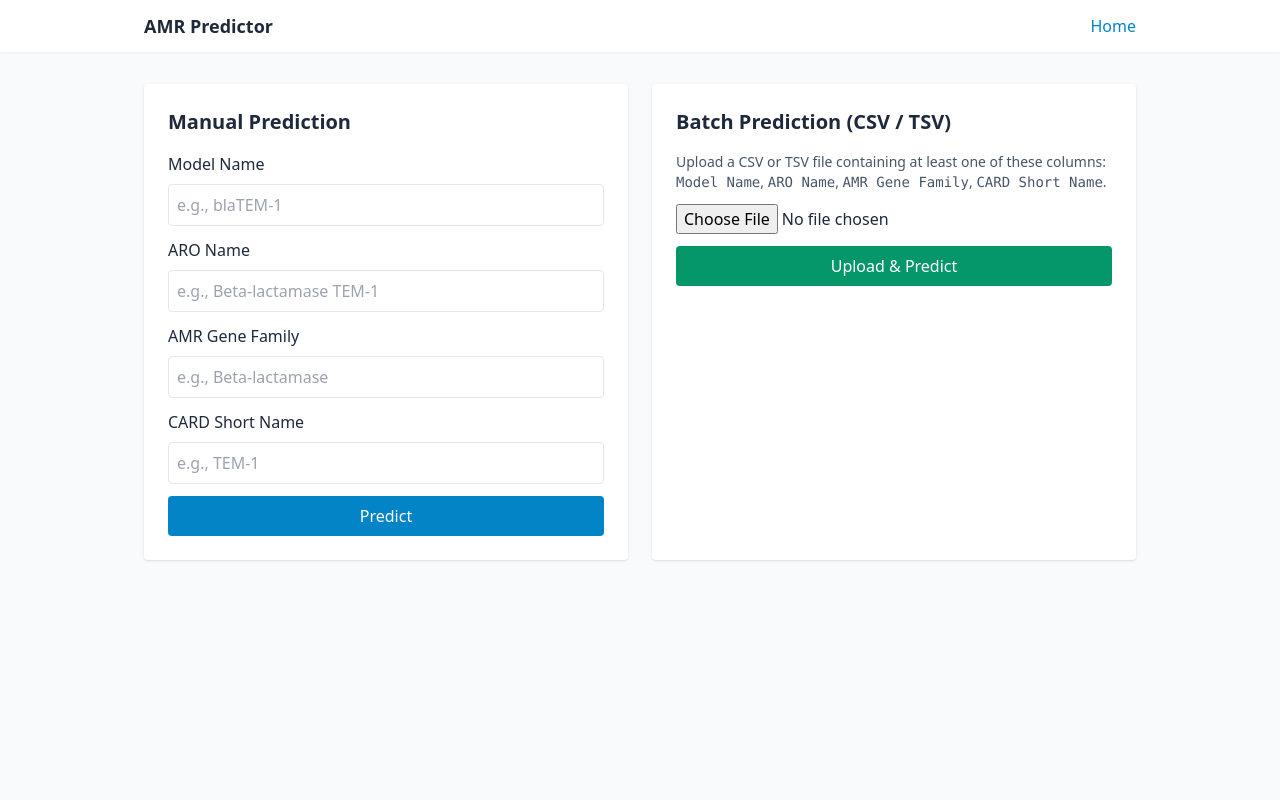
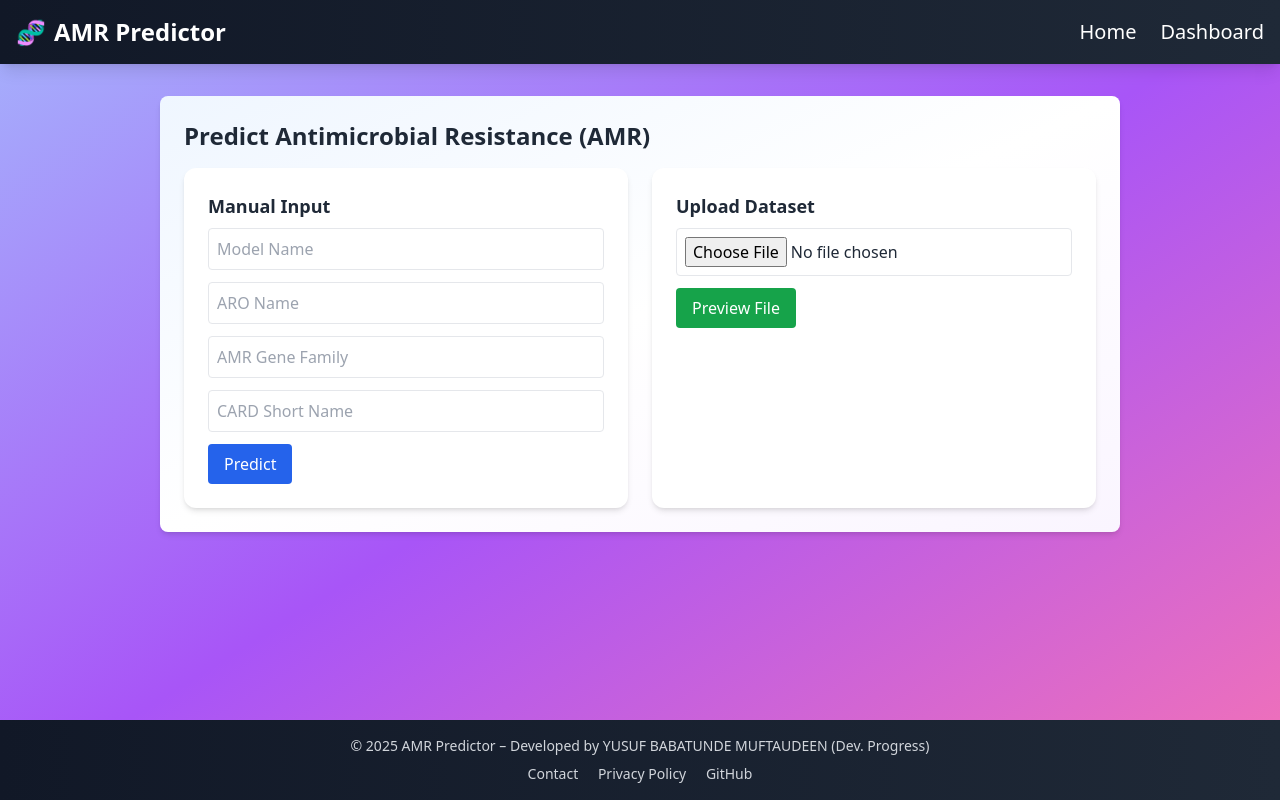
Before and after one commit to Miftau/AMR-Predictor, a Flask app: page / in a window 1280 px wide. Run offline with Flask 3, Linux system fonts and the light colour scheme; some libraries are stand-ins or nearby versions.

Commit message:
finalising

```diff
--- a/app.py
+++ b/app.py
@@ -1,234 +1,194 @@
-# app.py
+# app.py (Enhanced)
 import os
-from flask import Flask, render_template, request, redirect, url_for, flash, send_from_directory
+import uuid
+import joblib
+import shap
+import numpy as np
 import pandas as pd
-import numpy as np
-import uuid
+import matplotlib
+import plotly.graph_objects as go
+matplotlib.use("Agg")
+import matplotlib.pyplot as plt
 from werkzeug.utils import secure_filename
-import matplotlib
-matplotlib.use("Agg")  # backend for saving PNGs without display
-import matplotlib.pyplot as plt
-import shap
+from flask import (
+    Flask, render_template, request, redirect, url_for, flash,
+    send_from_directory, jsonify
+)
 from model_utils import load_models, make_combined_text, vectorize_input, predict_all
 from scipy.sparse import issparse
+from sklearn.metrics import classification_report, confusion_matrix
+import seaborn as sns
 
+# --- Configuration ---
 UPLOAD_FOLDER = "uploads"
 STATIC_IMG = "static/images"
 ALLOWED_EXTENSIONS = {"csv", "tsv", "txt"}
 
 os.makedirs(UPLOAD_FOLDER, exist_ok=True)
 os.makedirs(STATIC_IMG, exist_ok=True)
-os.makedirs("models", exist_ok=True)  # ensure folder exists
+os.makedirs("models", exist_ok=True)
 
 app = Flask(__name__)
-app.secret_key = "change-me-to-a-secret"  # replace with env var in production
-app.config['UPLOAD_FOLDER'] = UPLOAD_FOLDER
+app.secret_key = "supersecret"
+app.config["UPLOAD_FOLDER"] = UPLOAD_FOLDER
 
-# load models once
+# Load pre-trained models
 MODELS = load_models()
 
+
+# --- Helpers ---
 def allowed_file(filename):
     return "." in filename and filename.rsplit(".", 1)[1].lower() in ALLOWED_EXTENSIONS
 
-@app.route("/", methods=["GET"])
+
+def generate_confusion_plot(y_true, y_pred, title, save_path):
+    """Generate and save confusion matrix plot."""
+    plt.figure(figsize=(6, 5))
+    cm = confusion_matrix(y_true, y_pred)
+    sns.heatmap(cm, annot=True, fmt="d", cmap="Blues")
+    plt.title(title)
+    plt.xlabel("Predicted")
+    plt.ylabel("Actual")
+    plt.tight_layout()
+    plt.savefig(save_path, dpi=200)
+    plt.close()
+
+
+# --- Routes ---
+
+@app.route("/")
 def index():
+    """Homepage with upload and manual entry options."""
     return render_template("index.html")
+
+
+@app.route("/preview", methods=["POST"])
+def preview():
+    """Preview uploaded file and select columns for prediction."""
+    if "file" not in request.files:
+        flash("No file part provided.", "danger")
+        return redirect(url_for("index"))
+
+    file = request.files["file"]
+    if file.filename == "":
+        flash("No file selected.", "danger")
+        return redirect(url_for("index"))
+
+    if file and allowed_file(file.filename):
+        filename = secure_filename(file.filename)
+        file_path = os.path.join(UPLOAD_FOLDER, filename)
+        file.save(file_path)
+
+        # Detect delimiter
+        sep = "\t" if filename.endswith(".tsv") or filename.endswith(".txt") else ","
+        df = pd.read_csv(file_path, sep=sep, nrows=20, engine="python")
+
+        # Show first few rows and columns to user
+        columns = df.columns.tolist()
+        return render_template(
+            "preview.html",
+            filename=filename,
+            columns=columns,
+            preview=df.head().to_html(classes="table-auto w-full text-xs")
+        )
+
+    flash("Invalid file format.", "danger")
+    return redirect(url_for("index"))
+
 
 @app.route("/predict", methods=["POST"])
 def predict():
-    # Manual input form fields expected:
-    # model_name, aro_name, amr_gene_family, card_short_name
-    form = request.form
-    record = {
-        "Model Name": form.get("model_name", ""),
-        "ARO Name": form.get("aro_name", ""),
-        "AMR Gene Family": form.get("amr_family", ""),
-        "CARD Short Name": form.get("card_short_name", "")
-    }
-    combined = make_combined_text(record)
-    vectorizer = MODELS.get('vectorizer')
-    if vectorizer is None:
-        flash("Vectorizer not found on server.", "danger")
+    """Perform predictions on uploaded file after column mapping."""
+    filename = request.form.get("filename")
+    col_selection = request.form.getlist("selected_columns")
+
+    if not filename or not col_selection:
+        flash("Please select at least one column.", "danger")
         return redirect(url_for("index"))
 
-    x_vec = vectorize_input(vectorizer, combined)
-    preds = predict_all(MODELS, x_vec)
+    file_path = os.path.join(UPLOAD_FOLDER, filename)
+    sep = "\t" if filename.endswith(".tsv") or filename.endswith(".txt") else ","
+    df = pd.read_csv(file_path, sep=sep, engine="python")
 
-    # Build results for single sample
-    def first_or_none(val):
-        if val is None:
-            return None
-        return val[0] if isinstance(val, list) or hasattr(val, "__len__") else val
+    # Combine selected columns
+    df["combined_text"] = df[col_selection].astype(str).apply(lambda x: " ".join(x), axis=1)
 
-    result = {
-        "input": record,
-        "rf_drug_pred": first_or_none(preds.get('rf_drug_pred')),
-        "rf_drug_conf": first_or_none(preds.get('rf_drug_conf')),
-        "rf_mech_pred": first_or_none(preds.get('rf_mech_pred')),
-        "rf_mech_conf": first_or_none(preds.get('rf_mech_conf')),
-        "deep_drug_pred": first_or_none(preds.get('deep_drug_pred')),
-        "deep_drug_conf": first_or_none(preds.get('deep_drug_conf')),
-        "deep_mech_pred": first_or_none(preds.get('deep_mech_pred')),
-        "deep_mech_conf": first_or_none(preds.get('deep_mech_conf'))
-    }
+    vectorizer = MODELS.get("vectorizer")
+    X_vec = vectorizer.transform(df["combined_text"])
+    preds = predict_all(MODELS, X_vec)
 
-    # Save the single sample X to static for SHAP if needed
-    uid = str(uuid.uuid4())[:8]
-    sample_path = os.path.join(STATIC_IMG, f"sample_{uid}.pkl")
-    pd.Series([combined]).to_pickle(sample_path)
+    # Append predictions
+    for k, v in preds.items():
+        df[k] = v
 
-    return render_template("results.html", result=result, sample_id=uid)
+    output_path = os.path.join(UPLOAD_FOLDER, f"predicted_{filename}")
+    df.to_csv(output_path, index=False)
 
-@app.route("/upload", methods=["POST"])
-def upload():
-    if 'file' not in request.files:
-        flash("No file part", "danger")
-        return redirect(url_for("index"))
-    file = request.files['file']
-    if file.filename == '':
-        flash("No selected file", "danger")
-        return redirect(url_for("index"))
-    if file and allowed_file(file.filename):
-        filename = secure_filename(file.filename)
-        path = os.path.join(app.config['UPLOAD_FOLDER'], filename)
-        file.save(path)
+    flash("Predictions generated successfully!", "success")
+    return render_template("results.html", tables=[df.head(20).to_html(classes="table-auto text-xs w-full")],
+            filename=os.path.basename(output_path))
 
-        # Read file (detect delimiter)
-        if filename.lower().endswith(".tsv") or filename.lower().endswith(".txt"):
-            df = pd.read_csv(path, sep="\t", on_bad_lines="skip", engine="python")
-        else:
-            df = pd.read_csv(path, on_bad_lines="skip", engine="python")
 
-        # Ensure text features exist
-        text_cols = [c for c in ["Model Name", "ARO Name", "AMR Gene Family", "CARD Short Name"] if c in df.columns]
-        if not text_cols:
-            flash("Uploaded file doesn't contain required text columns.", "danger")
-            return redirect(url_for("index"))
+@app.route("/dashboard")
+def dashboard():
+    """Show model performance metrics and visualizations."""
+    metrics_path = "models/model_metrics.csv"
+    if os.path.exists(metrics_path):
+        metrics_df = pd.read_csv(metrics_path)
+        metrics_html = metrics_df.to_html(classes="table-auto text-sm w-full")
+    else:
+        metrics_html = "<p>No metrics available yet.</p>"
 
-        # Build combined_text column, vectorize and predict in batch
-        df['combined_text'] = df[text_cols].astype(str).apply(lambda x: " ".join(x), axis=1)
-        vectorizer = MODELS.get('vectorizer')
+    # Display saved plots (if available)
+    available_plots = [f for f in os.listdir(STATIC_IMG) if f.endswith(".png")]
+    return render_template("dashboard.html",
+                           metrics_html=metrics_html,
+                           plots=available_plots)
 
-        X_vec = vectorizer.transform(df['combined_text'])
-        preds = predict_all(MODELS, X_vec)
 
-        # Assemble dataframe with predictions
-        out = df.copy()
-        if preds.get('rf_drug_pred') is not None:
-            out['rf_drug_pred'] = preds['rf_drug_pred']
-            out['rf_drug_conf'] = preds['rf_drug_conf']
-        if preds.get('rf_mech_pred') is not None:
-            out['rf_mech_pred'] = preds['rf_mech_pred']
-            out['rf_mech_conf'] = preds['rf_mech_conf']
-        if preds.get('deep_drug_pred') is not None:
-            out['deep_drug_pred'] = preds['deep_drug_pred']
-            out['deep_drug_conf'] = preds['deep_drug_conf']
-            out['deep_mech_pred'] = preds['deep_mech_pred']
-            out['deep_mech_conf'] = preds['deep_mech_conf']
+@app.route('/explain/<int:sample_id>')
+def explain(sample_id):
+    # Example mock data to simulate explanation
+    features = ['model_name', 'aro_name', 'amr_family', 'card_short_name']
+    X_sample = np.random.randn(1, len(features))
 
-        # Save predictions CSV
-        out_filename = f"predictions_{filename.rsplit('.',1)[0]}.csv"
-        out_path = os.path.join(app.config['UPLOAD_FOLDER'], out_filename)
-        out.to_csv(out_path, index=False)
+    # Mock SHAP values
+    shap_values = np.random.randn(1, len(features)) * 0.5
+    base_value = np.random.randn()
 
-        flash(f"Batch prediction complete — saved to {out_filename}", "success")
-        return redirect(url_for('download_file', name=out_filename))
-    else:
-        flash("File type not allowed.", "danger")
-        return redirect(url_for("index"))
+    # Create a SHAP-like waterfall chart using Plotly
+    fig = go.Figure()
 
-@app.route('/downloads/<name>')
+    colors = ['#EF4444' if val < 0 else '#10B981' for val in shap_values[0]]
+    cumulative = base_value
+    positions = np.arange(len(features))
+
+    fig.add_trace(go.Bar(
+        x=features,
+        y=shap_values[0],
+        marker_color=colors,
+        text=[f"{v:.3f}" for v in shap_values[0]],
+        textposition='auto',
+        name="SHAP Contribution"
+    ))
+
+    fig.update_layout(
+        title=f"Feature Impact on AMR Prediction (Sample {sample_id})",
+        xaxis_title="Features",
+        yaxis_title="SHAP Value",
+        template="plotly_white",
+        showlegend=False,
+        height=500
+    )
+
+    plot_html = fig.to_html(full_html=False)
+
+    return render_template('explain.html', plot_html=plot_html, sample_id=sample_id)
+
+@app.route("/downloads/<name>")
 def download_file(name):
-    return send_from_directory(app.config['UPLOAD_FOLDER'], name, as_attachment=True)
+    return send_from_directory(UPLOAD_FOLDER, name, as_attachment=True)
 
-# SHAP explain endpoint for a single sample (from manual prediction or uploaded)
-@app.route("/explain/<sample_id>", methods=["GET"])
-def explain(sample_id):
-    # load sample text from static/images/sample_<id>.pkl (created in /predict)
-    sample_path = os.path.join(STATIC_IMG, f"sample_{sample_id}.pkl")
-    if not os.path.exists(sample_path):
-        flash("Sample not found for explanation.", "danger")
-        return redirect(url_for("index"))
-
-    import pandas as pd
-    combined = pd.read_pickle(sample_path)[0]
-
-    vectorizer = MODELS.get('vectorizer')
-    rf_drug = MODELS.get('rf_drug')
-    rf_mech = MODELS.get('rf_mech')
-
-    if vectorizer is None or rf_drug is None:
-        flash("Required models/encoders not available for explanation.", "danger")
-        return redirect(url_for("index"))
-
-    x_vec = vectorizer.transform([combined])
-
-    # For Tree explainability (fast): use TreeExplainer on rf_drug (Drug Class)
-    try:
-        explainer = shap.TreeExplainer(rf_drug)
-        X_for_shap = x_vec.toarray() if issparse(x_vec) else x_vec
-        shap_values = explainer.shap_values(X_for_shap)
-        # shap_values can be list (one per class) or ndarray; choose a class index (predicted)
-        pred_idx = rf_drug.predict(x_vec)[0]
-        # create waterfall/force plot for the predicted class
-        img_name = f"shap_force_{sample_id}.png"
-        img_path = os.path.join(STATIC_IMG, img_name)
-
-        # Build single-sample explanation object
-        # For new SHAP versions, use Explainer(X) pattern to obtain a ShapValues-like object
-        # We'll create a waterfall plot using shap.plots.waterfall with shap.Explanation
-
-        # compute shap.Explanation
-        try:
-            shap_exp = explainer(X_for_shap)
-            # shap_exp.values shape -> (n_samples, n_features) or (n_samples, n_classes, n_features)
-            # For multi-class tree explainer, shap_exp.values may be (n_samples, n_classes, n_features)
-            # select predicted class index
-            if shap_exp.values.ndim == 3:
-                single_vals = shap_exp.values[0, pred_idx, :]
-                single_base = shap_exp.base_values[0, pred_idx]
-            else:
-                single_vals = shap_exp.values[0, :]
-                single_base = shap_exp.base_values[0]
-            # Build a shap.Explanation to pass to waterfall plot
-            explanation = shap.Explanation(values=single_vals,
-                                           base_values=single_base,
-                                           data=X_for_shap[0],
-                                           feature_names=vectorizer.get_feature_names_out())
-            plt.figure(figsize=(8,5))
-            shap.plots.waterfall(explanation, show=False)
-            plt.savefig(img_path, bbox_inches="tight", dpi=200)
-            plt.close()
-        except Exception:
-            # fallback: create a bar summary plot for feature importances
-            plt.figure(figsize=(10,4))
-            try:
-                # get mean absolute SHAP for each feature across classes
-                if isinstance(shap_values, list):
-                    # average across classes
-                    shap_arr = np.mean(np.abs(np.stack(shap_values, axis=0)), axis=0)
-                else:
-                    shap_arr = np.abs(shap_values[0])
-                feat_names = vectorizer.get_feature_names_out()
-                # get top 20 features
-                import numpy as np
-                top_idx = np.argsort(shap_arr)[-20:][::-1]
-                plt.barh(range(len(top_idx)), shap_arr[top_idx][::-1])
-                plt.yticks(range(len(top_idx)), feat_names[top_idx][::-1])
-                plt.title("Top SHAP features (approx.)")
-                plt.tight_layout()
-                plt.savefig(img_path, bbox_inches="tight", dpi=200)
-                plt.close()
-            except Exception as e:
-                print("SHAP fallback plot failed:", e)
-                flash("SHAP explanation generation failed.", "warning")
-                return redirect(url_for("index"))
-
-        return render_template("explain.html", sample_text=combined, image_file=img_name)
-    except Exception as e:
-        print("SHAP explanation error:", e)
-        flash("SHAP explanation failed (see server logs).", "danger")
-        return redirect(url_for("index"))
 
 if __name__ == "__main__":
     app.run(debug=True, port=5000)
--- a/templates/base.html
+++ b/templates/base.html
@@ -1,39 +1,96 @@
-<!-- templates/base.html -->
-<!doctype html>
+<!DOCTYPE html>
 <html lang="en">
 <head>
-  <meta charset="utf-8" />
-  <meta name="viewport" content="width=device-width, initial-scale=1" />
-  <title>AMR Predictor</title>
-  <!-- Tailwind Play CDN (good for prototyping) -->
+  <meta charset="UTF-8" />
+  <meta name="viewport" content="width=device-width, initial-scale=1.0" />
+  <title>{% block title %}AMR Predictor{% endblock %}</title>
   <script src="https://cdn.tailwindcss.com"></script>
+  <style>
+    /* Custom animation for content fade-in */
+    @keyframes fadeIn {
+      from { opacity: 0; transform: translateY(10px); }
+      to { opacity: 1; transform: translateY(0); }
+    }
+    .fade-in {
+      animation: fadeIn 0.5s ease-out;
+    }
+  </style>
 </head>
-<body class="bg-slate-50 text-slate-800">
-  <nav class="bg-white shadow-sm">
-    <div class="max-w-5xl mx-auto px-4 py-3 flex items-center justify-between">
-      <div class="flex items-center">
-        <h1 class="font-semibold text-lg">AMR Predictor</h1>
+<body class="bg-gradient-to-br from-indigo-300 via-purple-500 to-pink-400 text-gray-800 font-sans antialiased flex flex-col min-h-screen">
+  <!-- Sticky Navigation Bar -->
+  <nav class="bg-gradient-to-r from-gray-900 to-gray-800 text-white p-4 shadow-lg sticky top-0 z-50">
+    <div class="container mx-auto flex justify-between items-center">
+      <a href="{{ url_for('index') }}" class="font-bold text-2xl flex items-center space-x-2">
+        <span>🧬</span>
+        <span>AMR Predictor</span>
+      </a>
+      <div class="hidden md:flex space-x-6">
+        <a href="{{ url_for('index') }}" class="hover:text-gray-300 text-xl transition duration-300 ease-in-out">Home</a>
+        <a href="{{ url_for('dashboard') }}" class="hover:text-gray-300 text-xl transition duration-300 ease-in-out">Dashboard</a>
       </div>
-      <div>
-        <a href="{{ url_for('index') }}" class="text-sky-600 hover:underline">Home</a>
-      </div>
+      <!-- Hamburger Menu for Mobile -->
+      <button id="menu-toggle" class="md:hidden text-white focus:outline-none" aria-label="Toggle navigation">
+        <svg class="w-6 h-6" fill="none" stroke="currentColor" viewBox="0 0 24 24" xmlns="http://www.w3.org/2000/svg">
+          <path stroke-linecap="round" stroke-linejoin="round" stroke-width="2" d="M4 6h16M4 12h16M4 18h16"></path>
+        </svg>
+      </button>
+    </div>
+    <!-- Mobile Menu -->
+    <div id="mobile-menu" class="hidden md:hidden bg-gray-800 text-white p-4">
+      <a href="{{ url_for('index') }}" class="block py-2 hover:text-gray-300 transition duration-300">Home</a>
+      <a href="{{ url_for('dashboard') }}" class="block py-2 hover:text-gray-300 transition duration-300">Dashboard</a>
     </div>
   </nav>
 
-  <main class="max-w-5xl mx-auto mt-8 px-4">
+  <!-- Main Content -->
+  <main class="container mx-auto p-4 sm:p-6 lg:p-8 max-w-5xl flex-grow">
+    <!-- Flash Messages -->
     {% with messages = get_flashed_messages(with_categories=true) %}
       {% if messages %}
-        <div class="space-y-2 mb-4">
-          {% for category, msg in messages %}
-            <div class="p-3 rounded {{ 'bg-red-100 text-red-800' if category=='danger' else 'bg-green-100 text-green-800' }}">
-              {{ msg }}
+        <div class="mb-6 space-y-3">
+          {% for category, message in messages %}
+            <div class="p-4 rounded-lg shadow-md flex justify-between items-center fade-in
+                        {% if category == 'success' %}bg-green-100 text-green-800 border-l-4 border-green-500
+                        {% elif category == 'danger' %}bg-red-100 text-red-800 border-l-4 border-red-500
+                        {% elif category == 'warning' %}bg-yellow-100 text-yellow-800 border-l-4 border-yellow-500
+                        {% else %}bg-blue-100 text-blue-800 border-l-4 border-blue-500{% endif %}">
+              <span>{{ message }}</span>
+              <button class="text-gray-600 hover:text-gray-800 focus:outline-none" onclick="this.parentElement.remove()" aria-label="Dismiss message">
+                <svg class="w-5 h-5" fill="none" stroke="currentColor" viewBox="0 0 24 24" xmlns="http://www.w3.org/2000/svg">
+                  <path stroke-linecap="round" stroke-linejoin="round" stroke-width="2" d="M6 18L18 6M6 6l12 12"></path>
+                </svg>
+              </button>
             </div>
           {% endfor %}
         </div>
       {% endif %}
     {% endwith %}
 
-    {% block content %}{% endblock %}
+    <!-- Content Block with Gradient Background -->
+    <div class="bg-gradient-to-br from-blue-50 via-white to-purple-50 p-6 rounded-lg shadow-md fade-in">
+      {% block content %}{% endblock %}
+    </div>
   </main>
+
+  <!-- Footer -->
+  <footer class="bg-gradient-to-r from-gray-900 to-gray-800 text-gray-300 text-center py-4 text-sm mt-auto">
+    <div class="container mx-auto">
+      <p>© 2025 AMR Predictor – Developed by YUSUF BABATUNDE MUFTAUDEEN (Dev. Progress)</p>
+      <div class="mt-2 space-x-4">
+        <a href="#" class="hover:text-white transition duration-300">Contact</a>
+        <a href="#" class="hover:text-white transition duration-300">Privacy Policy</a>
+        <a href="#" class="hover:text-white transition duration-300">GitHub</a>
+      </div>
+    </div>
+  </footer>
+
+  <!-- JavaScript for Hamburger Menu -->
+  <script>
+    const menuToggle = document.getElementById('menu-toggle');
+    const mobileMenu = document.getElementById('mobile-menu');
+    menuToggle.addEventListener('click', () => {
+      mobileMenu.classList.toggle('hidden');
+    });
+  </script>
 </body>
 </html>
--- a/templates/index.html
+++ b/templates/index.html
@@ -1,35 +1,28 @@
-<!-- templates/index.html -->
 {% extends "base.html" %}
+{% block title %}Home | AMR Predictor{% endblock %}
+
 {% block content %}
-<div class="grid grid-cols-1 md:grid-cols-2 gap-6">
-  <!-- Manual input -->
-  <div class="bg-white p-6 rounded shadow">
-    <h2 class="text-xl font-semibold mb-4">Manual Prediction</h2>
-    <form action="{{ url_for('predict') }}" method="post">
-      <label class="block mb-2">Model Name</label>
-      <input name="model_name" class="w-full p-2 border rounded mb-3" placeholder="e.g., blaTEM-1" />
+<h1 class="text-2xl font-bold mb-4">Predict Antimicrobial Resistance (AMR)</h1>
 
-      <label class="block mb-2">ARO Name</label>
-      <input name="aro_name" class="w-full p-2 border rounded mb-3" placeholder="e.g., Beta-lactamase TEM-1" />
-
-      <label class="block mb-2">AMR Gene Family</label>
-      <input name="amr_family" class="w-full p-2 border rounded mb-3" placeholder="e.g., Beta-lactamase" />
-
-      <label class="block mb-2">CARD Short Name</label>
-      <input name="card_short_name" class="w-full p-2 border rounded mb-3" placeholder="e.g., TEM-1" />
-
-      <button type="submit" class="w-full bg-sky-600 text-white py-2 rounded hover:bg-sky-700">Predict</button>
+<div class="grid md:grid-cols-2 gap-6">
+  <!-- Manual Input -->
+  <div class="bg-white p-6 rounded-xl shadow-md">
+    <h2 class="text-lg font-semibold mb-2">Manual Input</h2>
+    <form method="POST" action="{{ url_for('predict') }}" class="space-y-3">
+      <input name="model_name" placeholder="Model Name" class="w-full border p-2 rounded" />
+      <input name="aro_name" placeholder="ARO Name" class="w-full border p-2 rounded" />
+      <input name="amr_family" placeholder="AMR Gene Family" class="w-full border p-2 rounded" />
+      <input name="card_short_name" placeholder="CARD Short Name" class="w-full border p-2 rounded" />
+      <button type="submit" class="bg-blue-600 text-white px-4 py-2 rounded hover:bg-blue-700">Predict</button>
     </form>
   </div>
 
-  <!-- CSV upload -->
-  <div class="bg-white p-6 rounded shadow">
-    <h2 class="text-xl font-semibold mb-4">Batch Prediction (CSV / TSV)</h2>
-    <p class="text-sm text-slate-600 mb-3">Upload a CSV or TSV file containing at least one of these columns: <code>Model Name</code>, <code>ARO Name</code>, <code>AMR Gene Family</code>, <code>CARD Short Name</code>.</p>
-
-    <form action="{{ url_for('upload') }}" method="post" enctype="multipart/form-data">
-      <input type="file" name="file" class="mb-3" />
-      <button type="submit" class="w-full bg-emerald-600 text-white py-2 rounded hover:bg-emerald-700">Upload & Predict</button>
+  <!-- File Upload -->
+  <div class="bg-white p-6 rounded-xl shadow-md">
+    <h2 class="text-lg font-semibold mb-2">Upload Dataset</h2>
+    <form method="POST" action="{{ url_for('preview') }}" enctype="multipart/form-data" class="space-y-3">
+      <input type="file" name="file" accept=".csv,.tsv,.txt" class="w-full border p-2 rounded" />
+      <button type="submit" class="bg-green-600 text-white px-4 py-2 rounded hover:bg-green-700">Preview File</button>
     </form>
   </div>
 </div>
```
Also changed, not shown: templates/dashboard.html (added, +24 -0 lines), templates/explain.html (+5 -31 lines), templates/preview.html (added, +27 -0 lines), templates/results.html (+12 -29 lines), utils/data_preprocessor.py (added, +26 -0 lines).
